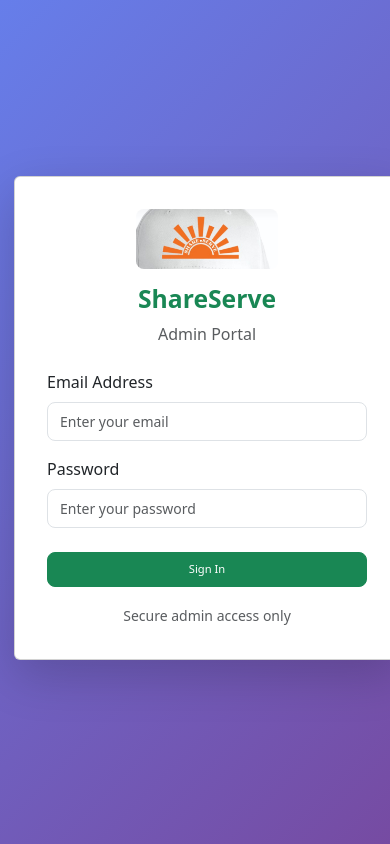
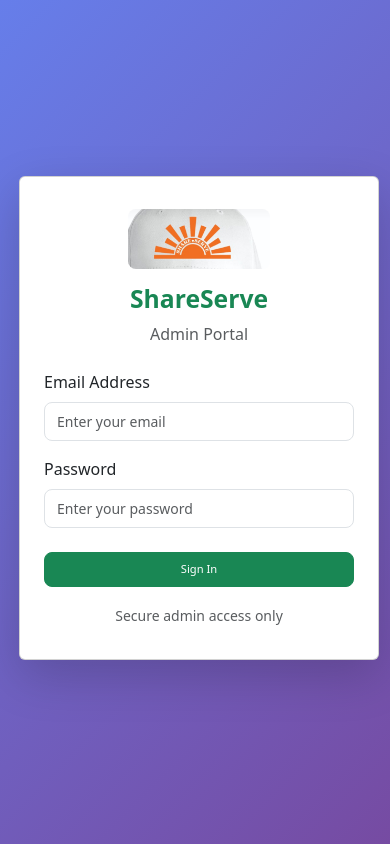
Before and after one commit to Susan-Mwende/Shareserve, a React (Vite) app in the folder frontend/: page /login in a window 390 px wide. Built offline with nearby package versions, Linux system fonts and the light colour scheme.

Commit message:
Fix login form mobile responsiveness - center form and remove purple space on left

```diff
--- a/frontend/src/components/Login.css
+++ b/frontend/src/components/Login.css
@@ -51,11 +51,43 @@
 }
 
 @media (max-width: 768px) {
+  .login-container {
+    min-height: 100vh;
+    width: 100vw;
+    max-width: 100vw;
+    overflow-x: hidden;
+    margin: 0;
+    padding: 0;
+    display: flex;
+    align-items: center;
+    justify-content: center;
+  }
+
+  .login-container .container-fluid {
+    padding: 0;
+    margin: 0;
+    width: 100%;
+    max-width: 100%;
+  }
+
+  .login-container .row {
+    margin: 0 !important;
+    padding: 0 !important;
+    width: 100% !important;
+  }
+
+  .login-container [class*="col-"] {
+    padding: 0 15px !important;
+    margin: 0 !important;
+  }
+
   .login-card {
-    margin: 1rem;
+    margin: 0;
+    width: 100%;
+    max-width: 100%;
   }
 
   .login-card .card-body {
-    padding: 2rem !important;
+    padding: 2rem 1.5rem !important;
   }
 }
--- a/frontend/src/components/Login.jsx
+++ b/frontend/src/components/Login.jsx
@@ -31,9 +31,9 @@
 
   return (
     <div className="login-container">
-      <Container>
-        <Row className="justify-content-center align-items-center min-vh-100">
-          <Col md={6} lg={4}>
+      <Container fluid className="h-100">
+        <Row className="justify-content-center align-items-center min-vh-100 mx-0">
+          <Col xs={12} sm={10} md={6} lg={4} className="px-3">
             <Card className="login-card shadow-lg">
               <Card.Body className="p-5">
                 <div className="text-center mb-4">
```
